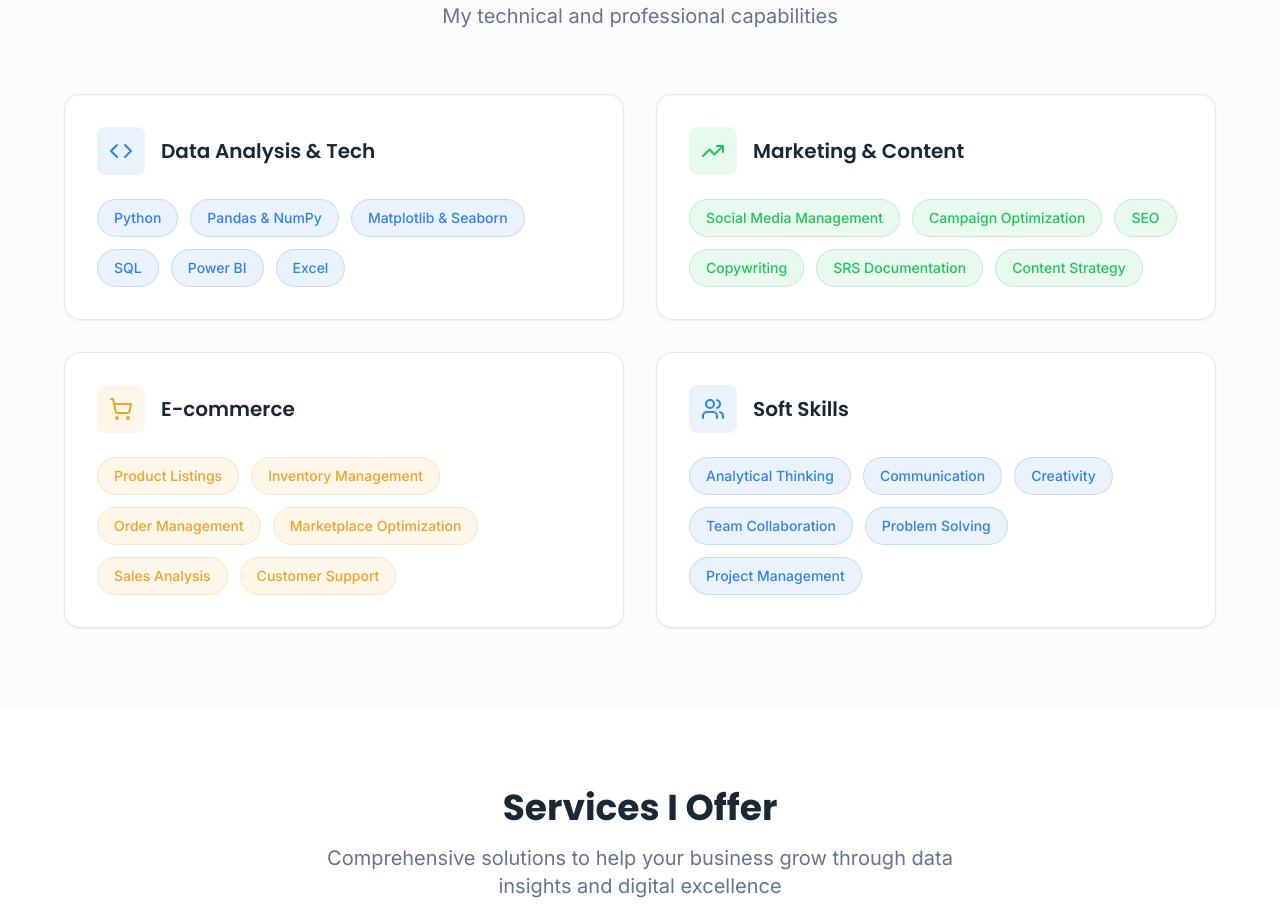
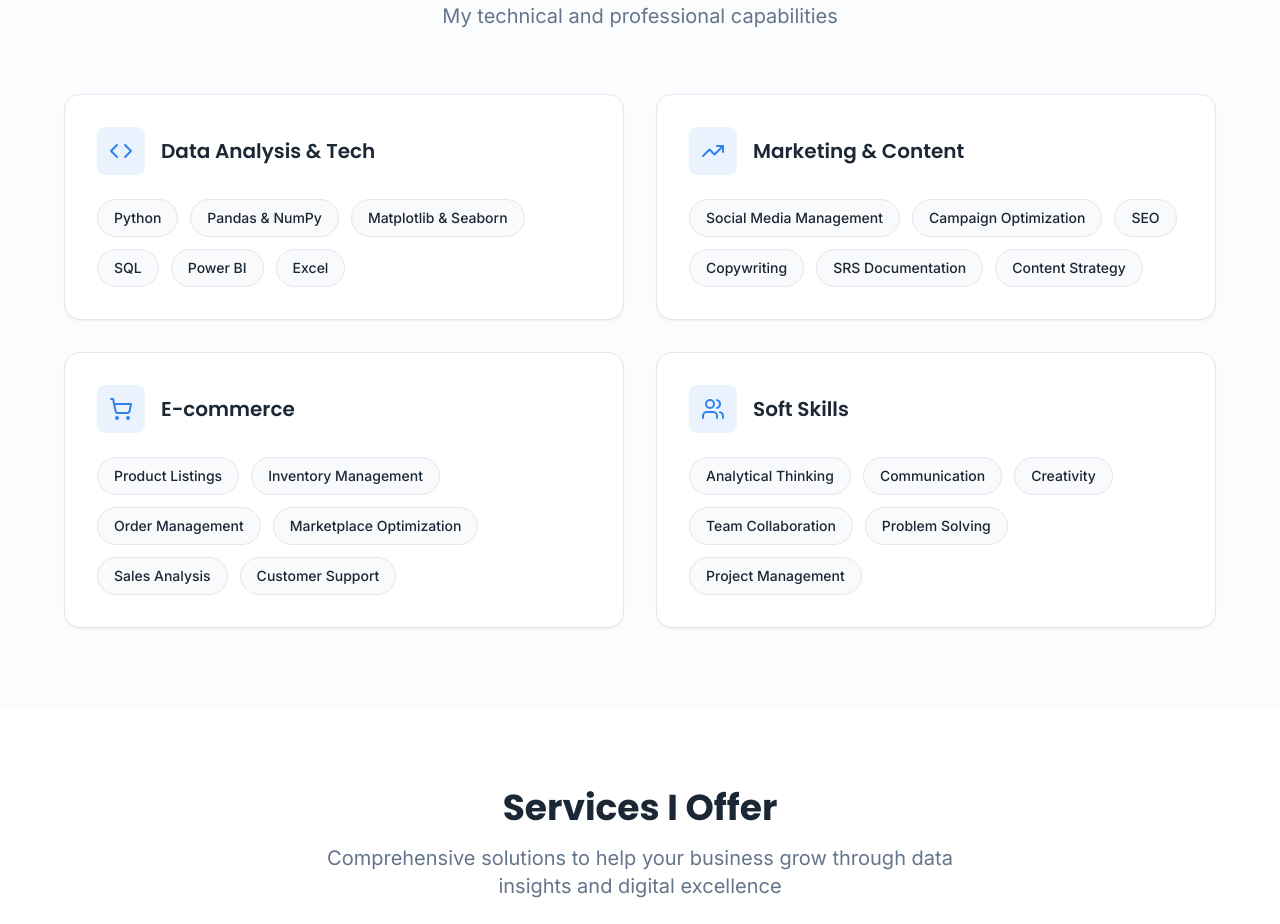
Before and after one commit to IsmailDadKhan/ismaildadkhan-b1e0ff75, a React (Vite) app: page / in a window 1280 px wide. Shown: the part 1800-2724 px from the top of the page. Built offline with nearby package versions, Linux system fonts and the light colour scheme; the HTML template or start-up script is replaced by a standard one.

Commit message:
Revert skills section changes

```diff
--- a/src/components/Skills.tsx
+++ b/src/components/Skills.tsx
@@ -5,7 +5,6 @@ const Skills = () => {
     {
       title: "Data Analysis & Tech",
       icon: Code,
-      color: "primary",
       skills: [
         "Python",
         "Pandas & NumPy",
@@ -18,7 +17,6 @@ const Skills = () => {
     {
       title: "Marketing & Content",
       icon: TrendingUp,
-      color: "success",
       skills: [
         "Social Media Management",
         "Campaign Optimization",
@@ -31,7 +29,6 @@ const Skills = () => {
     {
       title: "E-commerce",
       icon: ShoppingCart,
-      color: "accent",
       skills: [
         "Product Listings",
         "Inventory Management",
@@ -44,7 +41,6 @@ const Skills = () => {
     {
       title: "Soft Skills",
       icon: Users,
-      color: "primary",
       skills: [
         "Analytical Thinking",
         "Communication",
@@ -55,39 +51,6 @@ const Skills = () => {
       ]
     }
   ];
-
-  const getColorClasses = (color: string) => {
-    switch (color) {
-      case 'primary':
-        return {
-          bg: 'bg-primary/10',
-          text: 'text-primary',
-          border: 'border-primary/20',
-          badge: 'bg-primary/10 text-primary border-primary/20'
-        };
-      case 'success':
-        return {
-          bg: 'bg-success/10',
-          text: 'text-success',
-          border: 'border-success/20',
-          badge: 'bg-success/10 text-success border-success/20'
-        };
-      case 'accent':
-        return {
-          bg: 'bg-accent/10',
-          text: 'text-accent',
-          border: 'border-accent/20',
-          badge: 'bg-accent/10 text-accent border-accent/20'
-        };
-      default:
-        return {
-          bg: 'bg-primary/10',
-          text: 'text-primary',
-          border: 'border-primary/20',
-          badge: 'bg-primary/10 text-primary border-primary/20'
-        };
-    }
-  };
 
   return (
     <section id="skills" className="py-20 bg-secondary/30">
@@ -106,27 +69,26 @@ const Skills = () => {
           {/* Skills Grid */}
           <div className="grid md:grid-cols-2 gap-8">
             {skillCategories.map((category, index) => {
-              const colors = getColorClasses(category.color);
               const Icon = category.icon;
 
               return (
                 <div key={index} className="bg-card p-8 rounded-2xl border border-border shadow-sm hover:shadow-md transition-shadow">
                   {/* Category Header */}
                   <div className="flex items-center space-x-4 mb-6">
-                    <div className={`${colors.bg} p-3 rounded-lg`}>
-                      <Icon className={`w-6 h-6 ${colors.text}`} />
+                    <div className="bg-primary/10 p-3 rounded-lg">
+                      <Icon className="w-6 h-6 text-primary" />
                     </div>
                     <h3 className="font-display font-semibold text-xl text-foreground">
                       {category.title}
                     </h3>
                   </div>
 
-                  {/* Skills Grid */}
+                  {/* Skills List */}
                   <div className="flex flex-wrap gap-3">
                     {category.skills.map((skill, skillIndex) => (
                       <span
                         key={skillIndex}
-                        className={`px-4 py-2 rounded-full text-sm font-medium border transition-all hover:scale-105 ${colors.badge}`}
+                        className="px-4 py-2 rounded-full text-sm font-medium bg-secondary/50 text-foreground border border-border hover:bg-secondary transition-all hover:scale-105"
                       >
                         {skill}
                       </span>
```
